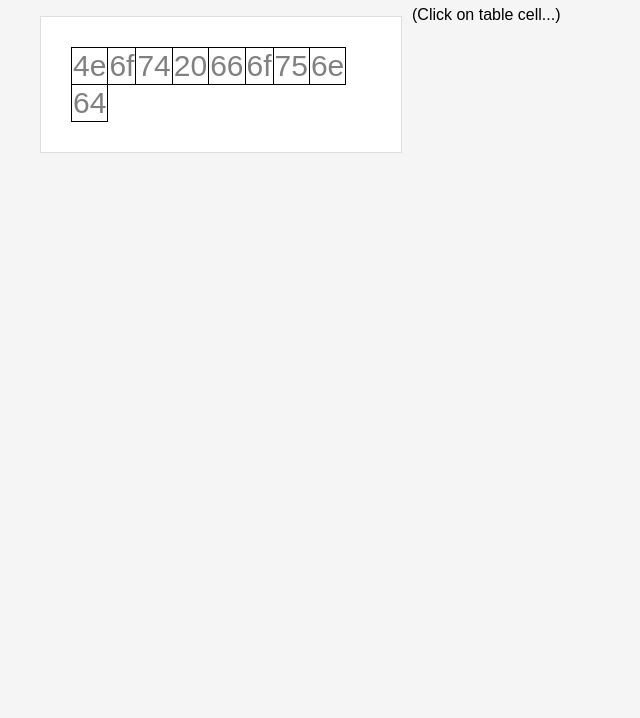
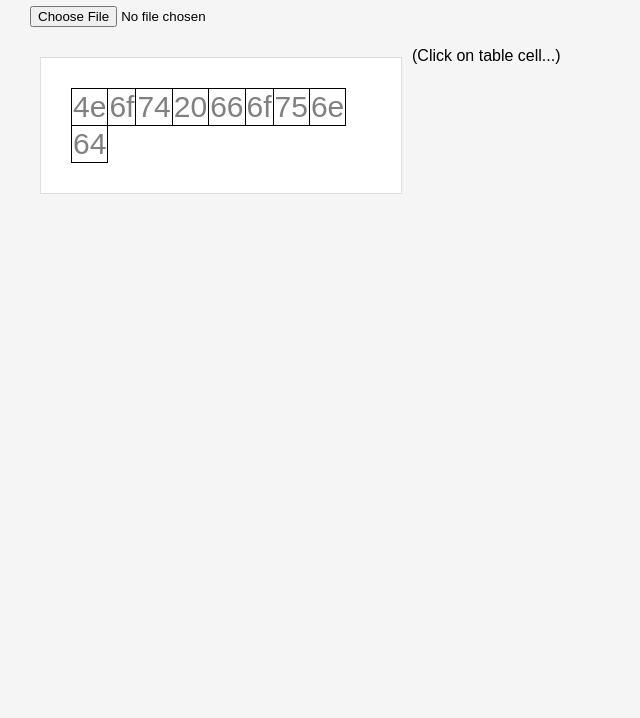
Before and after one commit to a402539/boris_blob, a plain HTML site: page testBin.html in a window 1280 px wide. Shown: the part 82-800 px from the top of the page, without its empty margins (0-640 px from the left). Drawn offline with Linux system fonts and the light colour scheme; no server answers.

Commit message:
выбор из файла

```diff
--- a/testBin.html
+++ b/testBin.html
@@ -38,7 +38,8 @@
 	</head>
 	<body>
 		<h1>get blob data</h1>
-
+		<input type="file" id="input">
+		<h2 id="fileName"></h2>
 		<div id="main">
 			<div id="transcription"></div>
 			<div id="results"></div>
@@ -46,18 +47,15 @@
 
 		<script>
 			var transcription = document.getElementById('transcription'),
-				table = document.createElement('table'),
 				results = document.getElementById('results'),
+				fileInput = document.getElementById('input'),
 				radix = 16;
 
 			results.innerText = '(Click on table cell...)';
 
-			fetch('./git-bash.exe', {
-			})
-			.then(function(resp) {
-				return resp.arrayBuffer();
-			})
-			.then(function(arr) {
+			var parseArrayBuffer = function(arr) {
+				var table = document.createElement('table');
+				transcription.innerText = '';
 				var view = new Uint8Array(arr).slice(0, 5000);	// первые 5000 байт
 				for (var i = 0, row, len = view.length; i < len; i++) {
 					var r = i % 8;
@@ -94,7 +92,23 @@
 						results.innerText = text + '\n' + JSON.stringify(res, null, 2) + JSON.stringify(res1, null, 2);
 					});
 				});
-			});
+			};
+
+			// это если файл выбираем с диска
+			fileInput.addEventListener('change', function (ev) {
+				var reader = new FileReader();
+				reader.onload = function(){
+					parseArrayBuffer(reader.result);
+				};
+				reader.readAsArrayBuffer(fileInput.files[0]);
+			}, false);
+
+			// это если файл по URL
+			fetch('./git-bash.exe')
+				.then(function(resp) {
+					return resp.arrayBuffer();
+				})
+				.then(parseArrayBuffer);
 		</script>
 	</body>
 </html>
```
